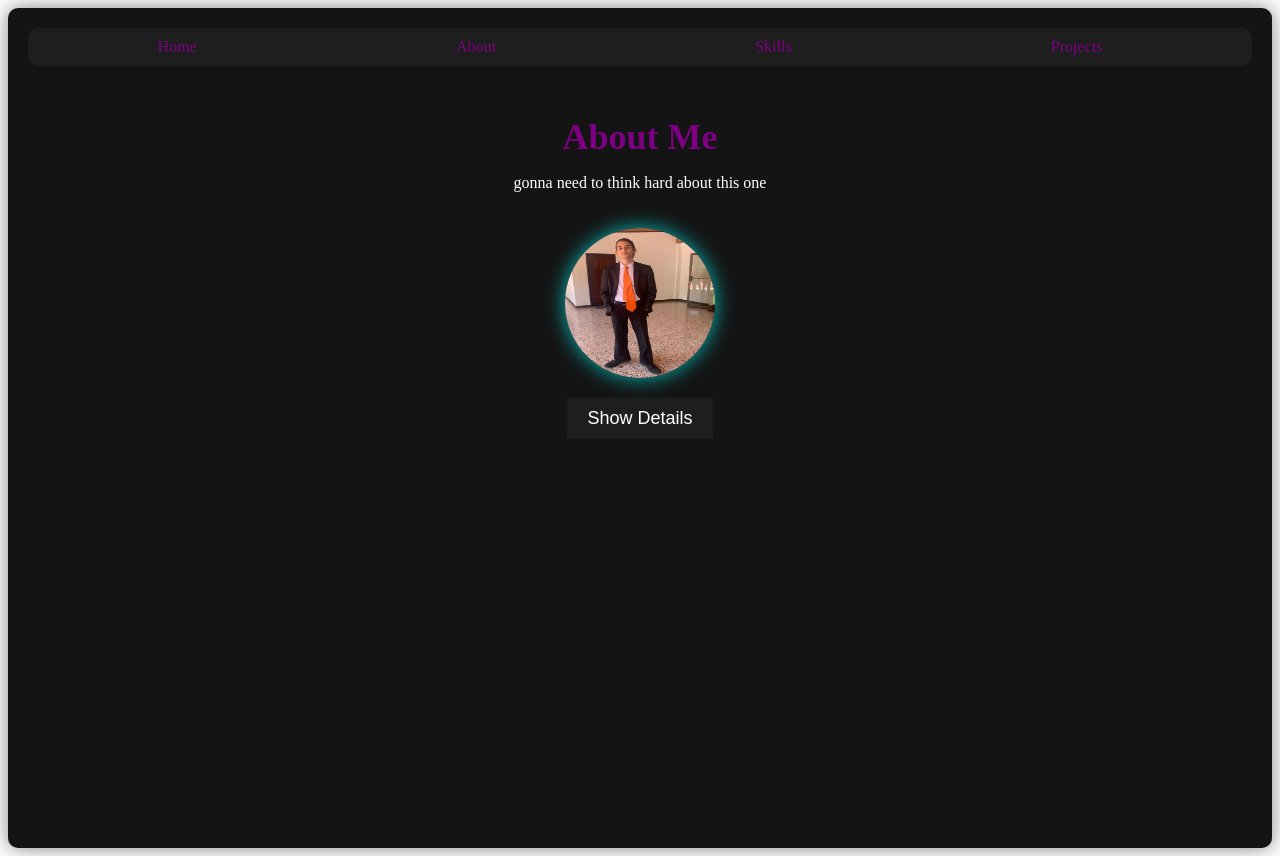
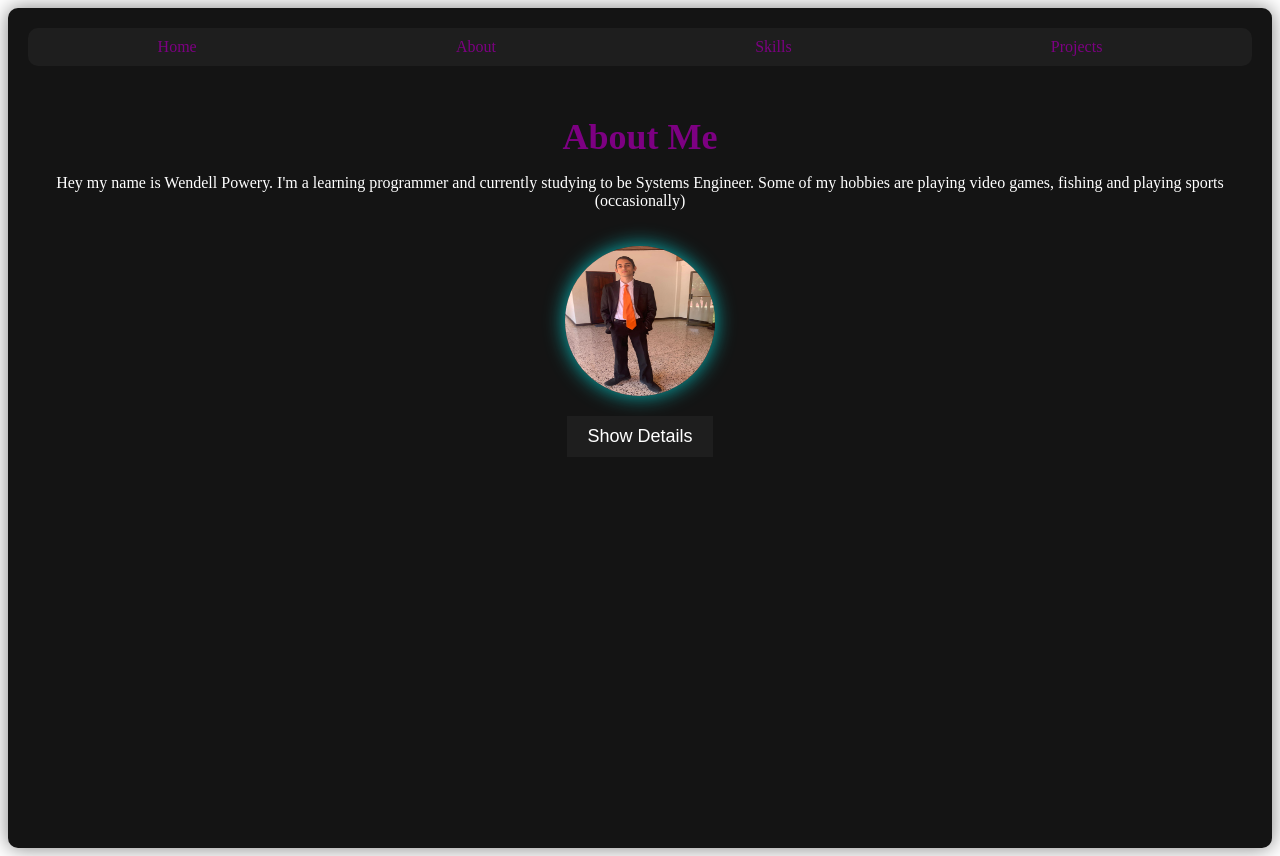
Before and after one commit to 110220004/myReact-portfolio, a React (Create React App) app: page /about in a window 1280 px wide. Built offline with nearby package versions, Linux system fonts and the light colour scheme.

Commit message:
update to the about.js
added a little description about myself

```diff
--- a/src/components/About.js
+++ b/src/components/About.js
@@ -15,7 +15,7 @@ const About = () => {
   return (
     <div className="about-container">
       <h2 className="title">About Me</h2>
-      <p className="description">gonna need to think hard about this one</p>
+      <p className="description">Hey my name is Wendell Powery. I'm a learning programmer and currently studying to be Systems Engineer. Some of my hobbies are playing video games, fishing and playing sports (occasionally)</p>
       <div className="center-container">
         <img src={profilePic} alt="Profile Picture" className="profile-pic" />
         <button className="btn" onClick={() => setShowDetails(!showDetails)}>
```
